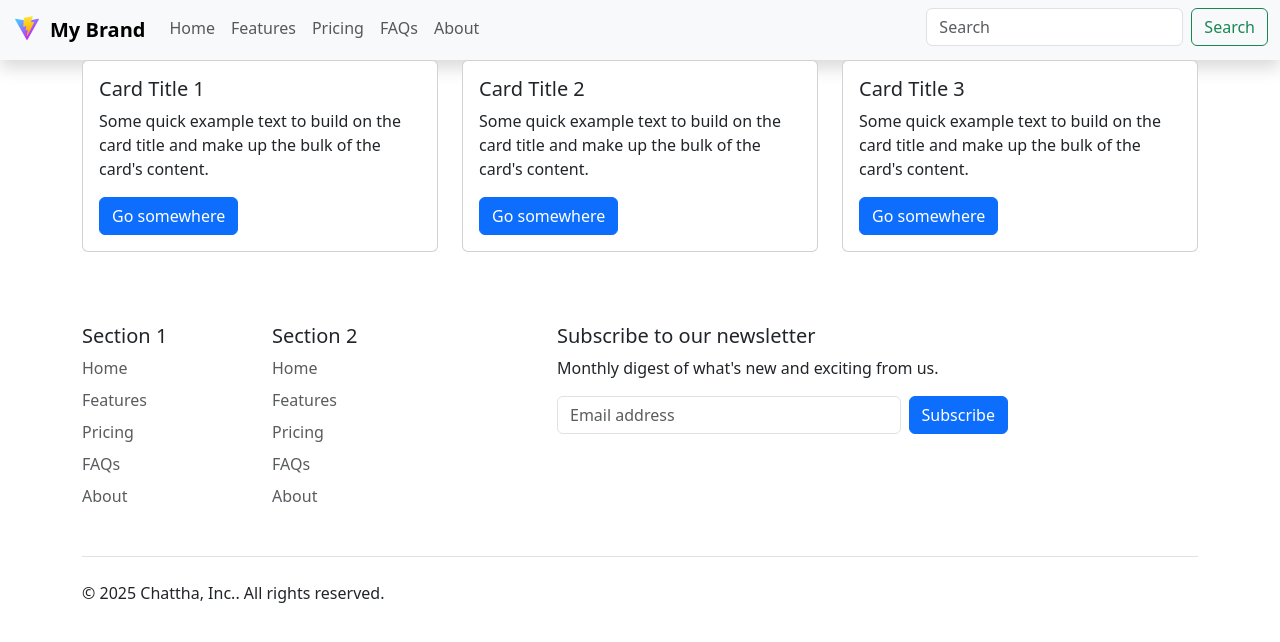
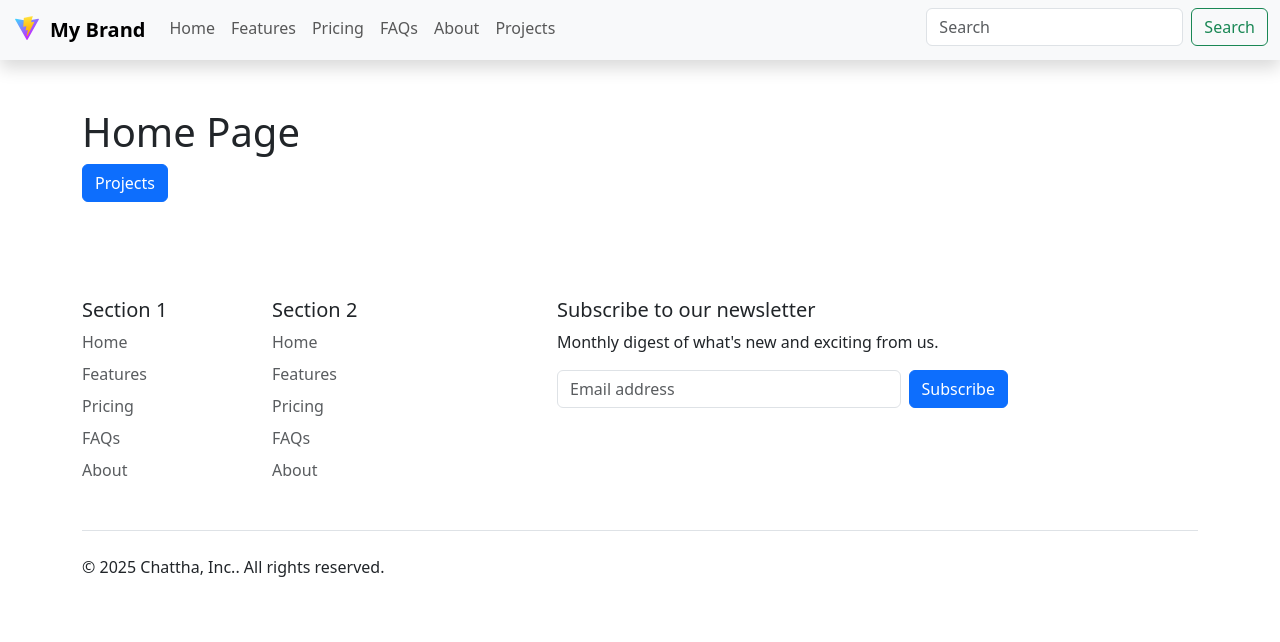
Before and after one commit to AqibChattha/Web-Journey, a React (Vite) app in the folder react-dashboard/: page / in a window 1280 px wide. Shown: the top 642 px of the page. Built offline with nearby package versions, Linux system fonts and the light colour scheme.

Commit message:
Projects sections

```diff
--- a/package.json
+++ b/package.json
@@ -10,6 +10,7 @@
     "react-router-dom": "^7.3.0"
   },
   "devDependencies": {
+    "@types/react-bootstrap": "^0.32.37",
     "@types/react-router-dom": "^5.3.3"
   }
 }
--- a/react-dashboard/src/App.tsx
+++ b/react-dashboard/src/App.tsx
@@ -7,6 +7,10 @@ import Pricing from "./pages/Pricing";
 import FAQs from "./pages/FAQs";
 import About from "./pages/About";
 import Footer from "./components/Footer";
+import Projects from "./pages/projects";
+import Finances from "./pages/projects/finances";
+import Achievements from "./pages/projects/achievements";
+import Works from "./pages/projects/works";
 
 function App() {
   const navItems = [
@@ -15,6 +19,7 @@ function App() {
     { name: "Pricing", path: "/pricing" },
     { name: "FAQs", path: "/faqs" },
     { name: "About", path: "/about" },
+    { name: "Projects", path: "/projects" },
   ];
 
   const sections = [
@@ -50,13 +55,17 @@ function App() {
   return (
     <Router>
       <NavBar brandName="My Brand" imageSrc="/vite.svg" navItems={navItems} />
-      <Container>
+      <Container className="my-5">
         <Routes>
           <Route path="/" element={<Home />} />
           <Route path="/features" element={<Features />} />
           <Route path="/pricing" element={<Pricing />} />
           <Route path="/faqs" element={<FAQs />} />
           <Route path="/about" element={<About />} />
+          <Route path="/projects" element={<Projects />} />
+          <Route path="/project/finances" element={<Finances />} />
+          <Route path="/project/achievements" element={<Achievements />} />
+          <Route path="/project/works" element={<Works />} />
         </Routes>
       </Container>
       <Footer
--- a/react-dashboard/src/pages/Home.tsx
+++ b/react-dashboard/src/pages/Home.tsx
@@ -1,45 +1,19 @@
-import { Row, Col, Card, Button } from "react-bootstrap";
+import Button from "../components/Button";
+import { useNavigate } from "react-router-dom";
 
 const Home = () => {
+  const navigate = useNavigate();
+
   return (
-    <Row className="mb-4">
-      <Col>
-        <Card>
-          <Card.Body>
-            <Card.Title>Card Title 1</Card.Title>
-            <Card.Text>
-              Some quick example text to build on the card title and make up the
-              bulk of the card's content.
-            </Card.Text>
-            <Button variant="primary">Go somewhere</Button>
-          </Card.Body>
-        </Card>
-      </Col>
-      <Col>
-        <Card>
-          <Card.Body>
-            <Card.Title>Card Title 2</Card.Title>
-            <Card.Text>
-              Some quick example text to build on the card title and make up the
-              bulk of the card's content.
-            </Card.Text>
-            <Button variant="primary">Go somewhere</Button>
-          </Card.Body>
-        </Card>
-      </Col>
-      <Col>
-        <Card>
-          <Card.Body>
-            <Card.Title>Card Title 3</Card.Title>
-            <Card.Text>
-              Some quick example text to build on the card title and make up the
-              bulk of the card's content.
-            </Card.Text>
-            <Button variant="primary">Go somewhere</Button>
-          </Card.Body>
-        </Card>
-      </Col>
-    </Row>
+    <>
+      <h1>Home Page</h1>
+      <Button
+        color="primary"
+        onClick={() => navigate('/projects')}
+      >
+        Projects
+      </Button>
+    </>
   );
 };
 
--- /dev/null
+++ b/react-dashboard/src/pages/projects/achievements/index.tsx
@@ -0,0 +1,9 @@
+import React from "react";
+
+type Props = {};
+
+const Achievements = (props: Props) => {
+  return <div>Achievements</div>;
+};
+
+export default Achievements;
--- /dev/null
+++ b/react-dashboard/src/pages/projects/finances/index.tsx
@@ -0,0 +1,9 @@
+import React from "react";
+
+type Props = {};
+
+const Finances = (props: Props) => {
+  return <div>Finances</div>;
+};
+
+export default Finances;
--- /dev/null
+++ b/react-dashboard/src/pages/projects/index.tsx
@@ -0,0 +1,50 @@
+import { Row, Col, Card } from "react-bootstrap";
+import Button from "../../components/Button";
+import { useNavigate } from "react-router-dom";
+
+type Props = {};
+
+const Projects = (props: Props) => {
+  const projects = [
+    {
+      title: "Finances",
+      description: "A project to manage personal finance and budgeting.",
+      path: "/project/finances",
+    },
+    {
+      title: "Achievements",
+      description: "A project to track and manage personal achievements.",
+      path: "/project/achievements",
+    },
+    {
+      title: "Works",
+      description: "A project to manage work tasks and freelance projects.",
+      path: "/project/works",
+    },
+  ];
+
+  const navigate = useNavigate();
+
+  return (
+    <>
+      <h1 className="my-3">Projects</h1>
+      <Row className="mb-4">
+        {projects.map((project, index) => (
+          <Col key={index}>
+            <Card>
+              <Card.Body>
+                <Card.Title>{project.title}</Card.Title>
+                <Card.Text>{project.description}</Card.Text>
+                <Button color="primary" onClick={() => navigate(project.path)}>
+                  View Project
+                </Button>
+              </Card.Body>
+            </Card>
+          </Col>
+        ))}
+      </Row>
+    </>
+  );
+};
+
+export default Projects;
--- /dev/null
+++ b/react-dashboard/src/pages/projects/works/index.tsx
@@ -0,0 +1,9 @@
+import React from "react";
+
+type Props = {};
+
+const Works = (props: Props) => {
+  return <div>Works</div>;
+};
+
+export default Works;
```
Also changed, not shown: 2 other files (tests, documents, lock files or other folders).
